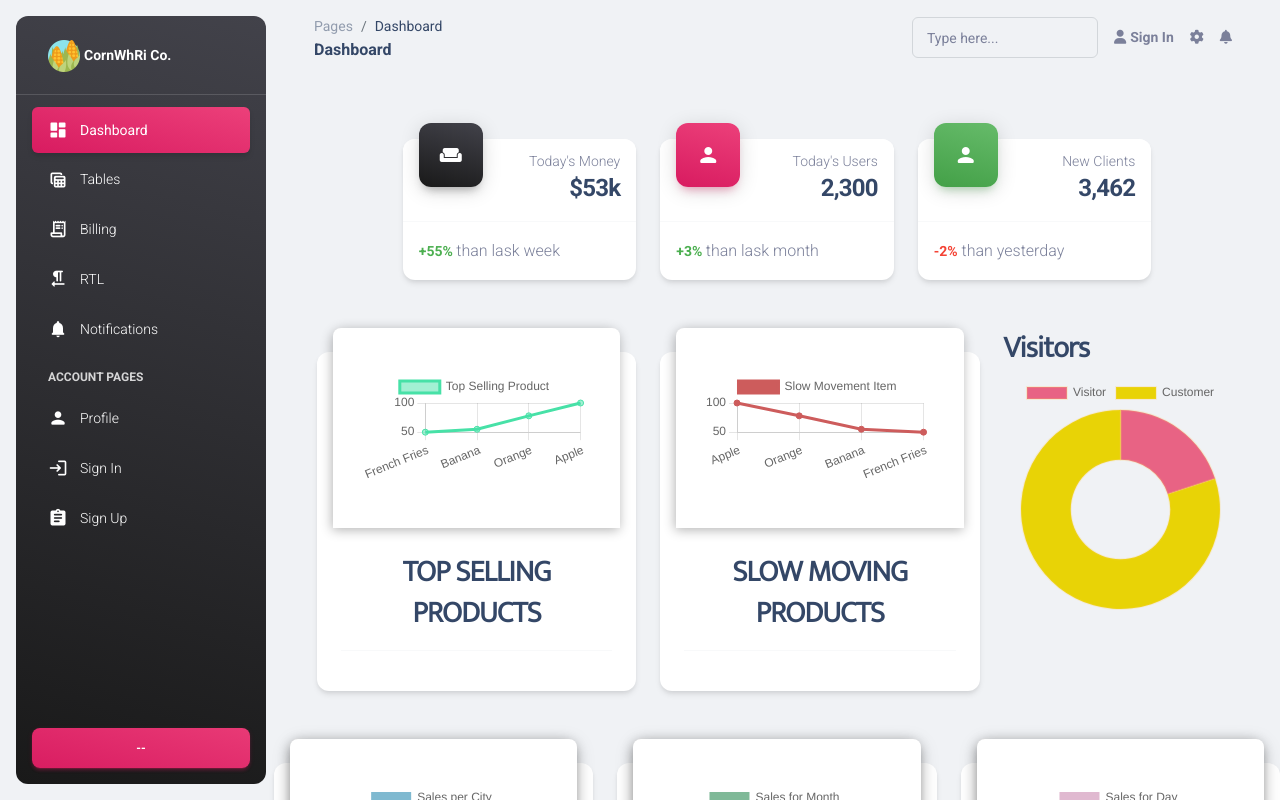
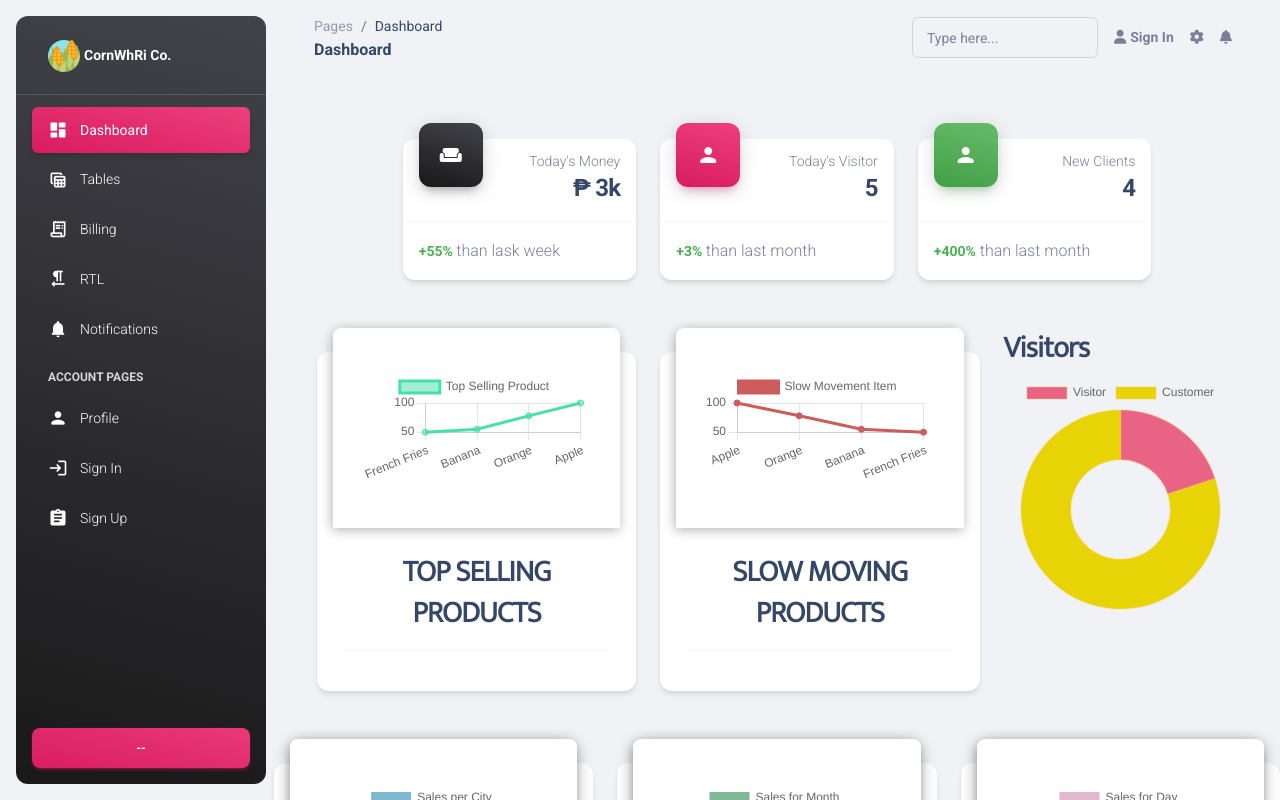
Before and after one commit to raikiri24/accr8-project, a React (Create React App) app: page / in a window 1280 px wide. Shown: the top 800 px of the page. Built offline with nearby package versions, Linux system fonts and the light colour scheme.

Commit message:
Non-related updated

```diff
--- a/src/components/non-related/NonRelated.jsx
+++ b/src/components/non-related/NonRelated.jsx
@@ -1,6 +1,28 @@
-import React from "react";
+import React, { useState } from "react";
+import EcommerceData from "../../ecommerce-data.json";
 
+function webVisitors() {
+  let visitor_counter = 0;
+  EcommerceData.visitors.map((user) => {
+    visitor_counter += 1;
+
+    return visitor_counter;
+  });
+
+  return visitor_counter;
+}
+function visitorsCustomer() {
+  let visitor_counter = 0;
+  EcommerceData.visitors.map((user) => {
+    if (user.isCustomer) {
+      visitor_counter += 1;
+    }
+  });
+  return visitor_counter;
+}
 export function NonRelated() {
+  const [visitors] = useState(webVisitors());
+  const [clients] = useState(visitorsCustomer());
   return (
     <div className="row mt-6 mb-5 non-related">
       <div className="col-xl-3 col-sm-6 mb-xl-0 mb-4">
@@ -11,7 +33,7 @@ export function NonRelated() {
             </div>
             <div className="text-end pt-1">
               <p className="text-sm mb-0 text-capitalize">Today's Money</p>
-              <h4 className="mb-0">$53k</h4>
+              <h4 className="mb-0"> {"\u20b1"} 3k</h4>
             </div>
           </div>
           <hr className="dark horizontal my-0" />
@@ -32,8 +54,8 @@ export function NonRelated() {
               <i className="material-icons opacity-10">person</i>
             </div>
             <div className="text-end pt-1">
-              <p className="text-sm mb-0 text-capitalize">Today's Users</p>
-              <h4 className="mb-0">2,300</h4>
+              <p className="text-sm mb-0 text-capitalize">Today's Visitor</p>
+              <h4 className="mb-0">{visitors}</h4>
             </div>
           </div>
           <hr className="dark horizontal my-0" />
@@ -42,7 +64,7 @@ export function NonRelated() {
               <span className="text-success text-sm font-weight-bolder">
                 +3%{" "}
               </span>
-              than lask month
+              than last month
             </p>
           </div>
         </div>
@@ -55,16 +77,16 @@ export function NonRelated() {
             </div>
             <div className="text-end pt-1">
               <p className="text-sm mb-0 text-capitalize">New Clients</p>
-              <h4 className="mb-0">3,462</h4>
+              <h4 className="mb-0">{clients}</h4>
             </div>
           </div>
           <hr className="dark horizontal my-0" />
           <div className="card-footer p-3">
             <p className="mb-0">
-              <span className="text-danger text-sm font-weight-bolder">
-                -2%
+              <span className="text-success text-sm font-weight-bolder">
+                +400%
               </span>{" "}
-              than yesterday
+              than last month
             </p>
           </div>
         </div>
--- a/src/ecommerce-data.json
+++ b/src/ecommerce-data.json
@@ -127,12 +127,96 @@
   ],
 
   "cities": [
-    { "id": 0, "city": "Paranaque", "sales": 5000 },
-    { "id": 1, "city": "Makati", "sales": 10000 },
-    { "id": 2, "city": "Marinduque", "sales": 11 },
-    { "id": 3, "city": "Pasay", "sales": 2000 },
-    { "id": 4, "city": "Pampanga", "sales": 110000 },
-    { "id": 5, "city": "Manila", "sales": 5000 },
-    { "id": 6, "city": "Pasig", "sales": 3000 }
+    {
+      "id": 0,
+      "city": "Paranaque",
+      "sold_products": [
+        {
+          "id": 0,
+          "product": {
+            "id": 0,
+            "product_name": "Apple",
+            "product_price": 50,
+            "quantity": 20
+          },
+
+          "city": "Paranaque",
+          "date_sold": "Thu May 19 2022"
+        },
+
+        {
+          "id": 1,
+          "product": {
+            "id": 1,
+            "product_name": "Apple",
+            "product_price": 50,
+            "quantity": 20
+          },
+          "city": "Paranaque",
+          "date_sold": "Thu May 20 2022"
+        },
+        {
+          "id": 2,
+          "product": {
+            "id": 2,
+            "product_name": "Apple",
+            "product_price": 30,
+            "quantity": 20
+          },
+          "city": "Paranaque",
+          "date_sold": "Thu May 20 2022"
+        },
+        {
+          "id": 3,
+          "product": {
+            "id": 3,
+            "product_name": "Apple",
+            "product_price": 20,
+            "quantity": 20
+          },
+          "city": "Marinduque",
+          "date_sold": "Thu May 18 2022"
+        },
+        {
+          "id": 4,
+          "product": {
+            "id": 4,
+            "product_name": "Apple",
+            "product_price": 10,
+            "quantity": 20
+          },
+          "city": "Makati",
+          "date_sold": "Thu May 19 2022"
+        },
+        {
+          "id": 5,
+          "product": {
+            "id": 5,
+            "product_name": "Apple",
+            "product_price": 50,
+            "quantity": 20
+          },
+          "city": "Pasay",
+          "date_sold": "Thu July 19 2022"
+        },
+        {
+          "id": 6,
+          "product": {
+            "id": 0,
+            "product_name": "Apple",
+            "product_price": 50,
+            "quantity": 20
+          },
+          "city": "Manila",
+          "date_sold": "Thu August 19 2022"
+        }
+      ]
+    },
+    { "id": 1, "city": "Makati", "sales": 0 },
+    { "id": 2, "city": "Marinduque", "sales": 0 },
+    { "id": 3, "city": "Pasay", "sales": 0 },
+    { "id": 4, "city": "Pampanga", "sales": 3000 },
+    { "id": 5, "city": "Manila", "sales": 0 },
+    { "id": 6, "city": "Pasig", "sales": 0 }
   ]
 }
```
